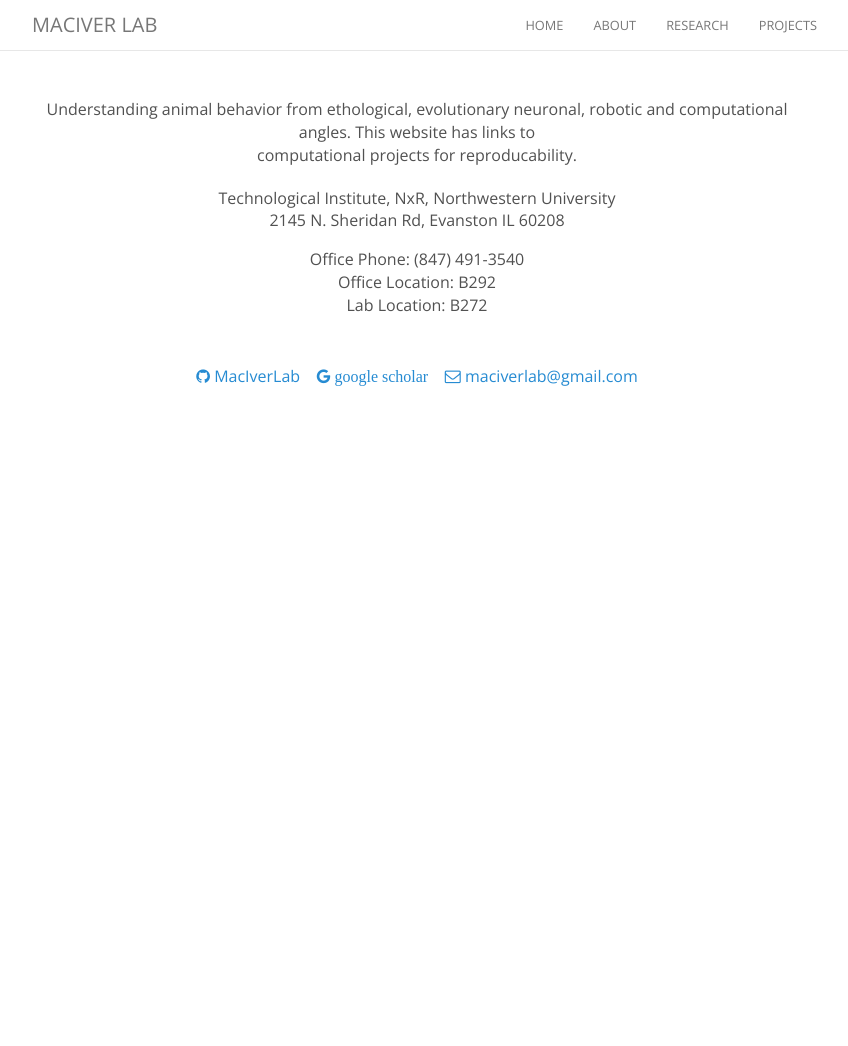
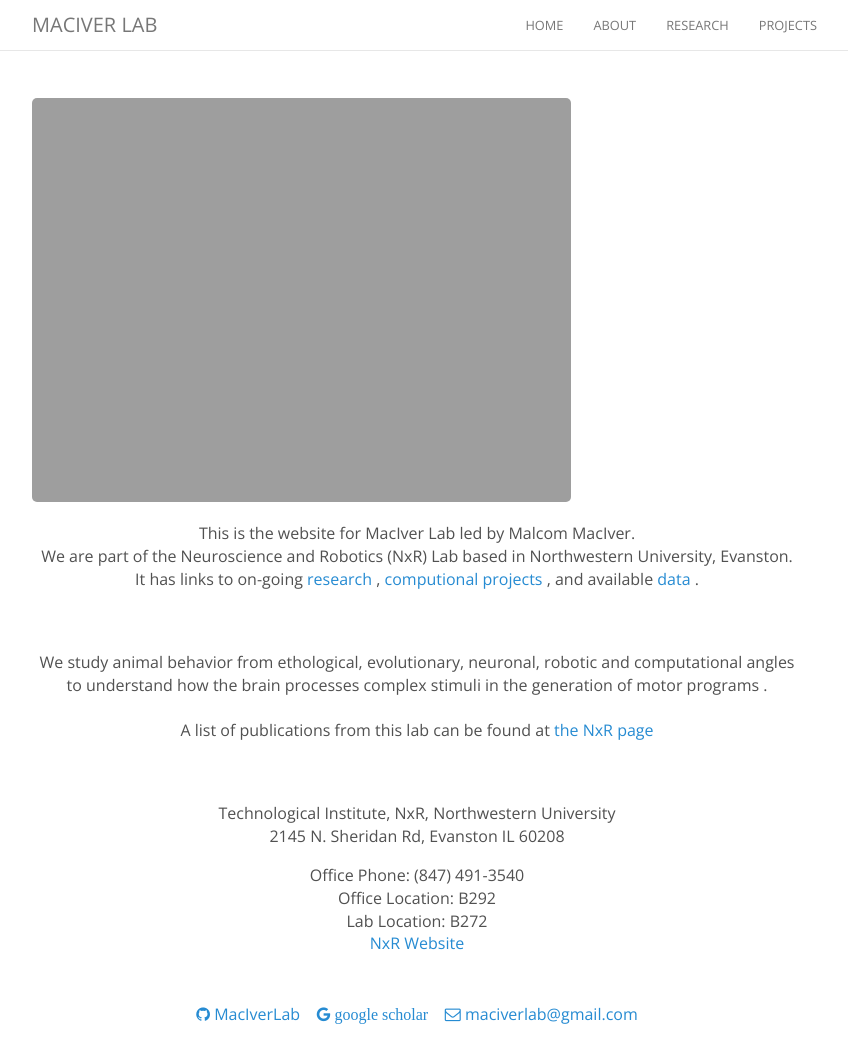
Before and after one commit to maciverlab/maciverlab.github.io, a Jekyll site: the page built from index.html, in a window 1280 px wide and 1046 px high. Shown: the whole window, without its empty margins (223-1071 px from the left). Built offline with Jekyll 4.4.1, drawn with Linux system fonts in a browser that asks for light colours; nearby versions of some CDN libraries; comment, search, counter and statistics services are not loaded.

Commit message:
added figures updated home page
in build: projects/bigeye

```diff
--- a/_config.yml
+++ b/_config.yml
@@ -1,6 +1,6 @@
 
 # Basic
-name:               "MacIver Lab"
+name:               "MACIVER LAB"
 title:              "laboratory of info-mechanics and neuroethology"
 description:        "this is the page for MacIver Lab, we are a neuroethology lab under Neuroscience and Robotics (NxR) Lab based in Northwestern University, Evanston"
 
@@ -20,13 +20,13 @@
 
 # Navigation
 nav:
-  - name:           "home"
+  - name:           "HOME"
     href:           "/"
-  - name:           "about"
+  - name:           "ABOUT"
     href:           "/about"
-  - name:           "research"
+  - name:           "RESEARCH"
     href:           "/research"
-  - name:           "projects"
+  - name:           "PROJECTS"
     href:           "/projects"
 #  - name:           "people"
 #    href:           "/people"
@@ -58,7 +58,10 @@
  #     layout:       "profile"
 
 
-#collections:
+collections:
+  projects:
+    output: true
+    permalink: /projects/:title/index.html
 #  people:
 #    output: true
 #    permalink: /people/:title/index.html
--- a/index.html
+++ b/index.html
@@ -4,10 +4,15 @@
 
 <div class='container'>
     <header class="masthead text-center">
+     <img src="{{site.url}}/assets/pnas_cover.png" width="70%" height="70%"/>
 
-      <p>Understanding animal behavior from ethological, evolutionary
-        neuronal, robotic and computational angles. This website has links to <br>
-        computational projects for reproducability. </p>
+      <p> This is the website for MacIver Lab led by Malcom MacIver. <br>
+      We are part of the Neuroscience and Robotics (NxR) Lab based in Northwestern University, Evanston. <br>
+      It has links to on-going <a href="{{site.url}}/research"> research </a>, <a href="{{site.url}}/projects"> computional projects </a>, and available <a href="{{sit.url}}/data"> data </a>.</p> <br><br>
+
+      <p> We study animal behavior from ethological, evolutionary, neuronal, robotic and computational angles <br>
+      to understand how the brain processes complex stimuli in the generation of motor programs . <br><br>
+      A list of publications from this lab can be found at <a href="http://nxr.northwestern.edu/publications?f[search]=maciver"> the NxR page </a> </p> <br><br>
 
       <p>Technological Institute, NxR, Northwestern University<br>
         2145 N. Sheridan Rd, Evanston IL 60208
@@ -16,6 +21,7 @@
         Office Phone: (847) 491-3540<br>
         Office Location: B292<br>
         Lab Location: B272<br>
+        <a href="http://nxr.northwestern.edu"> NxR Website </a><br>
 
         <span style="display: block; margin-bottom: 3em"></span>
 
```
Also changed, not shown: projects/index.html (added, +29 -0 lines), assets/fig02.png (added), assets/fig03.png (added), assets/fig04.png (added), assets/figExt05.png (added), assets/figExt06.png (added), assets/figExt07.png (added), assets/figExt_03abc.png (added), assets/figExt_03d.png (added), assets/figExt_04abcd.png (added), assets/figExt_04efgh.png (added), 1 other file.
